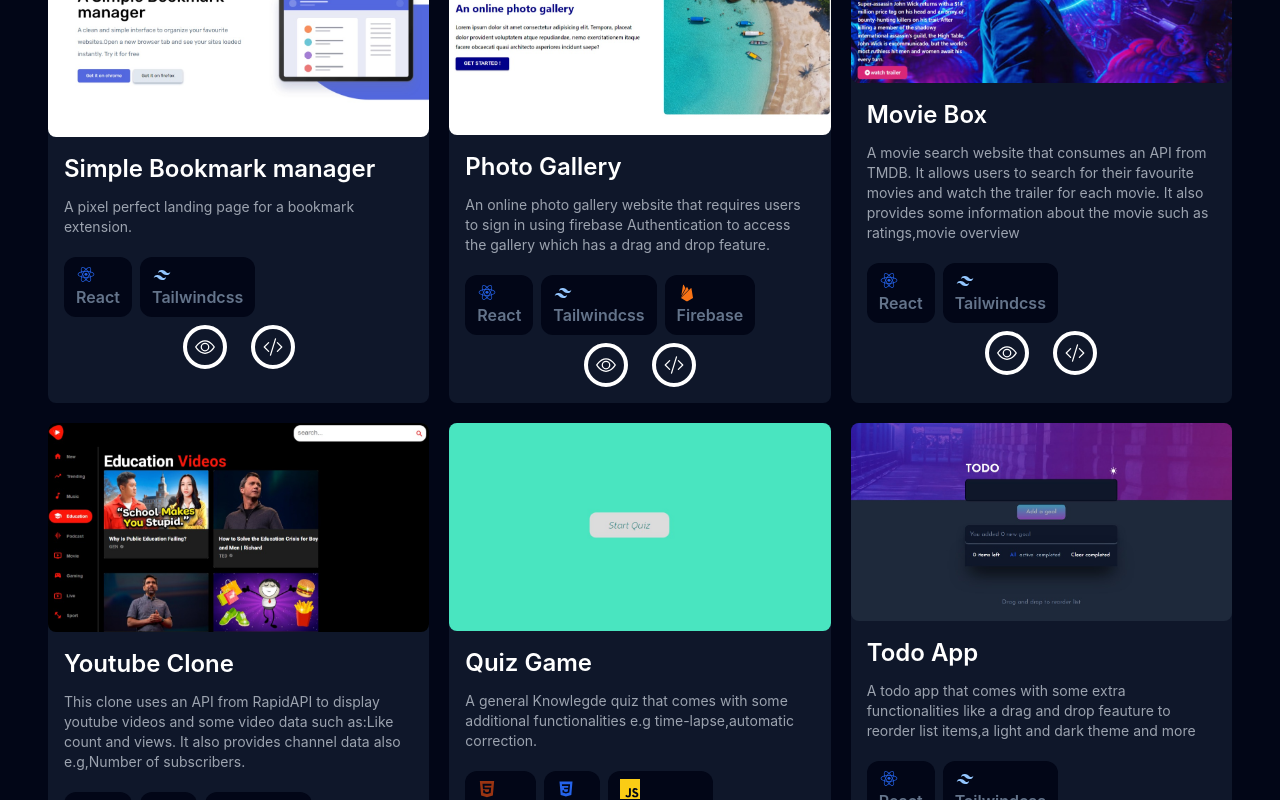
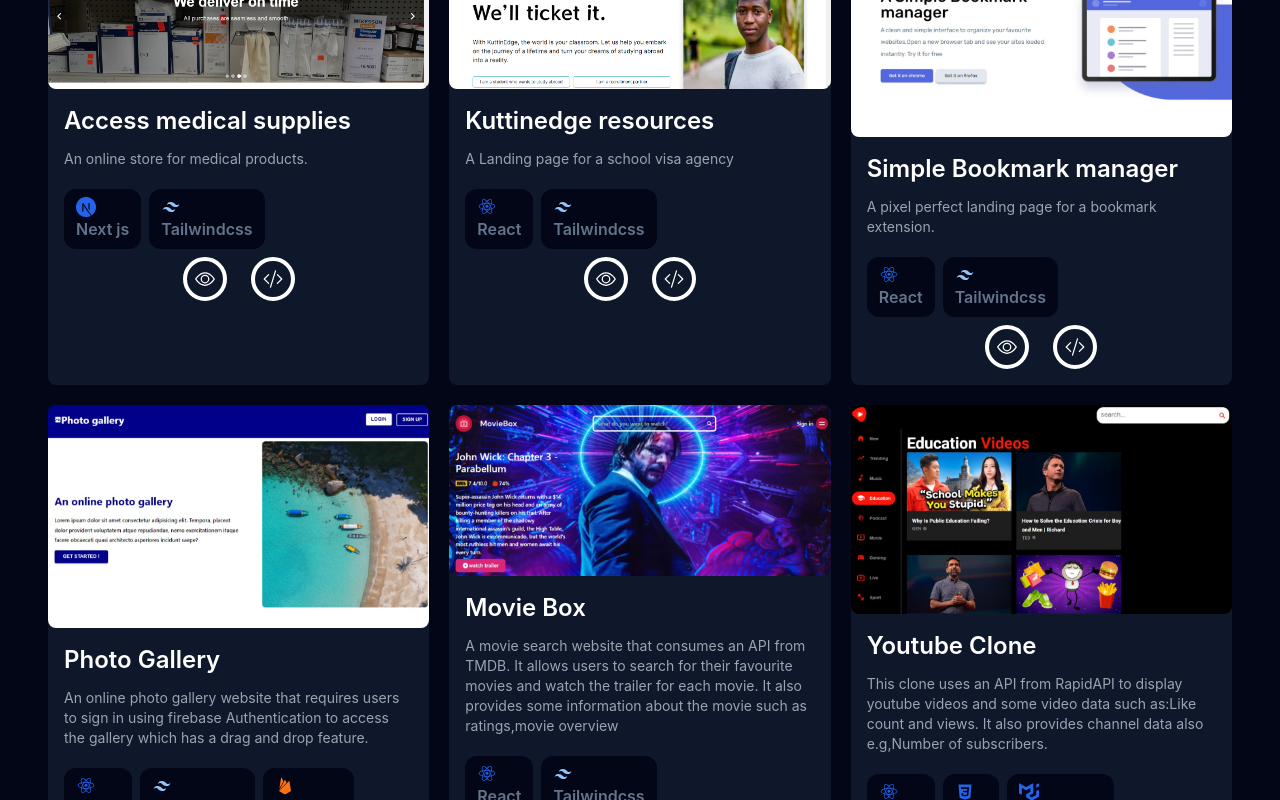
Before and after one commit to WilsonTomisin/personal-portfolio, a React (Create React App) app: page / in a window 1280 px wide. Shown: the part 1300-2100 px from the top of the page. Built offline with nearby package versions, Linux system fonts and the light colour scheme.

Commit message:
added professional projects

```diff
--- a/src/components/ProjectSection.jsx
+++ b/src/components/ProjectSection.jsx
@@ -6,9 +6,13 @@ import image3 from '../assets/project3.jpeg';
 import image4 from '../assets/project4.jpeg';
 import image5 from '../assets/project5.jpeg';
 import image6 from '../assets/project6.jpeg';
+import image7 from '../assets/project7.png';
+import image8 from '../assets/project8.png'
 import { SiJavascript,  SiMui} from 'react-icons/si';
 import {AiFillHtml5} from 'react-icons/ai'
 import { BiLogoCss3 ,BiLogoTailwindCss,BiLogoReact, BiLogoFirebase} from 'react-icons/bi';
+import { SiNextdotjs } from "react-icons/si";
+
 
 
 
@@ -19,6 +23,32 @@ export const ProjectSection = () => {
     const Project_Data = [
         {
             id:100,
+            path: image8,
+            title: 'Access medical supplies',
+            liveURL:'https://accessmedsupplies.com',
+            repo:'https://github.com/WilsonTomisin',
+            description: 'An online store for medical products. ',
+            stack:[
+                {name:'Next js', icon:<SiNextdotjs className=' text-blue-600 text-xl '/>},
+                {name:'Tailwindcss',icon:<BiLogoTailwindCss className=' text-blue-300 text-xl'/>},
+
+            ]
+        },
+        {
+            id:200,
+            path: image7,
+            title: 'Kuttinedge resources ',
+            liveURL:'https://kuttinedgeresources.com/',
+            repo:'https://github.com/WilsonTomisin',
+            description: 'A Landing page for a school visa agency',
+            stack:[
+                {name:'React', icon:<BiLogoReact className=' text-blue-600 text-xl '/>},
+                {name:'Tailwindcss',icon:<BiLogoTailwindCss className=' text-blue-300 text-xl'/>},
+
+            ]
+        },
+        {
+            id:300,
             path: image1,
             title: 'Simple Bookmark manager ',
             liveURL:'https://wilsontomisin-bookmark-page.netlify.app/',
@@ -31,7 +61,7 @@ export const ProjectSection = () => {
             ]
         },
         {
-            id:200,
+            id:400,
             path: image2,
             title: ' Photo Gallery',
             liveURL:'https://wilsontomisin-imagegallery.netlify.app/',
@@ -44,7 +74,7 @@ export const ProjectSection = () => {
             ]
         },
         {
-            id:300,
+            id:500,
             path: image3,
             title: ' Movie Box',
             liveURL:'https://wilsontomisin-moviebox.netlify.app/',
@@ -57,7 +87,7 @@ export const ProjectSection = () => {
             ]
         },
         {
-            id:400,
+            id:600,
             path: image4,
             title: ' Youtube Clone',
             liveURL:'https://wilsontomisin-youtubeclone.netlify.app/',
@@ -69,21 +99,21 @@ export const ProjectSection = () => {
                 {name:'Material UI', icon:<SiMui className=' text-blue-600 text-xl'/>}
             ]
         },
+        // {
+        //     id:700,
+        //     path: image5,
+        //     title: 'Quiz Game',
+        //     liveURL:'https://wilsontomisin.github.io/QuizGame/',
+        //     repo:'https://github.com/WilsonTomisin/QuizGame',
+        //     description: 'A general Knowlegde quiz that comes with some additional functionalities e.g time-lapse,automatic correction.',
+        //     stack:[
+        //         {name:'HTML', icon:<AiFillHtml5 className=' text-orange-800 text-xl'/>},
+        //         {name:'CSS',icon:<BiLogoCss3 className=' text-blue-600 text-xl'/>},
+        //         {name:'Javascript', icon:<SiJavascript className=' text-yellow-400 text-xl'/>}
+        //     ]
+        // },
         {
-            id:500,
-            path: image5,
-            title: 'Quiz Game',
-            liveURL:'https://wilsontomisin.github.io/QuizGame/',
-            repo:'https://github.com/WilsonTomisin/QuizGame',
-            description: 'A general Knowlegde quiz that comes with some additional functionalities e.g time-lapse,automatic correction.',
-            stack:[
-                {name:'HTML', icon:<AiFillHtml5 className=' text-orange-800 text-xl'/>},
-                {name:'CSS',icon:<BiLogoCss3 className=' text-blue-600 text-xl'/>},
-                {name:'Javascript', icon:<SiJavascript className=' text-yellow-400 text-xl'/>}
-            ]
-        },
-        {
-            id:600,
+            id:800,
             path: image6,
             title: ' Todo App',
             liveURL:'https://wilsontomisin-todo-app.netlify.app/',
```
Also changed, not shown: src/assets/project7.png (added), src/assets/project8.png (added).
